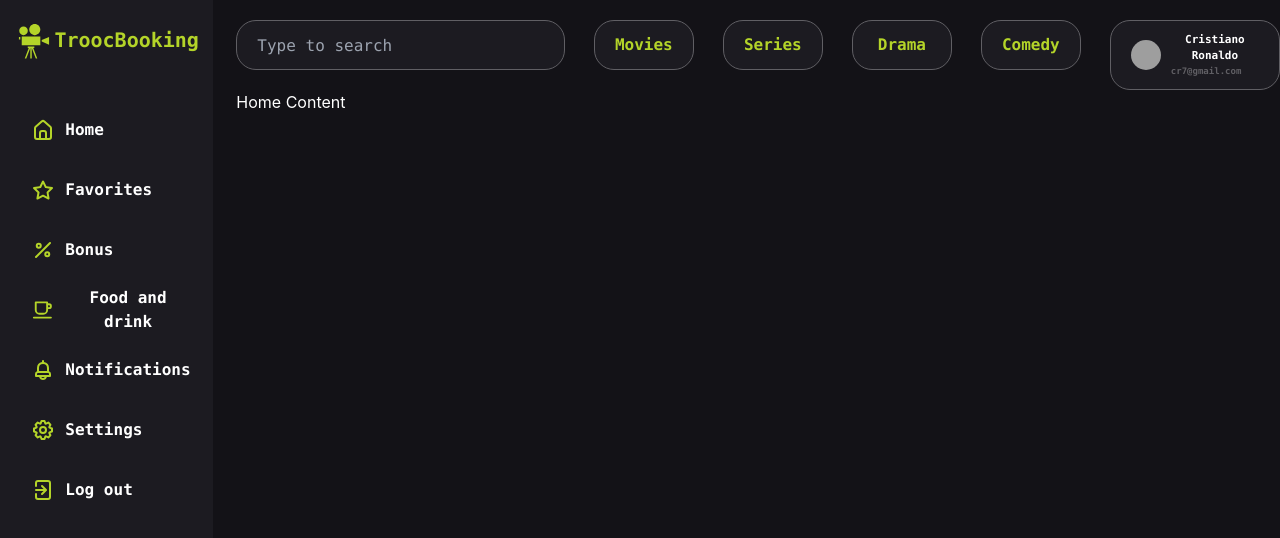
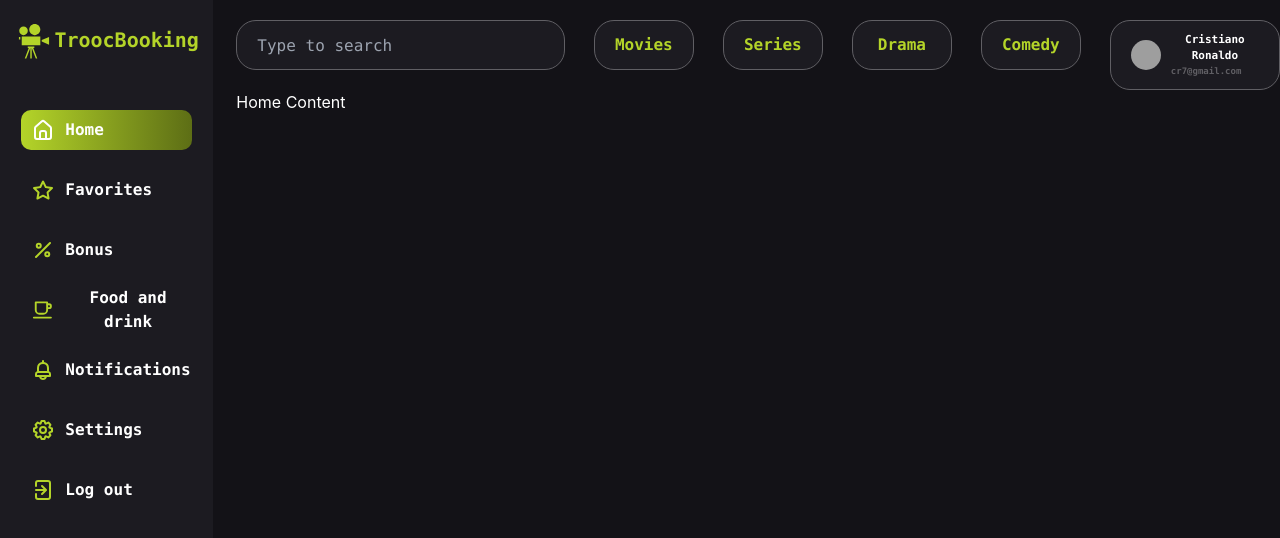
Before and after one commit to tticasso/TroocBooking, a React (Create React App) app in the folder troocboking/: page / in a window 1280 px wide. Shown: the top 538 px of the page. Built offline with nearby package versions, Linux system fonts and the light colour scheme; grey boxes are pictures that could not be loaded.

Commit message:
TROOC-9 Bugfix

```diff
--- a/troocboking/src/components/SideBarList.js
+++ b/troocboking/src/components/SideBarList.js
@@ -1,23 +1,16 @@
 import React, { useState } from 'react';
 
-export default function SideBarList({ list, onSelect }) {
-    const [selected, setSelected] = useState(null);
-
-    const handleSelect = (index) => {
-        setSelected(index);
-        onSelect(index);
-    };
-
+export default function SideBarList({ list, selectedIndex, onSelect }) {
     return (
         <div className="w-full flex justify-center">
             <div className="w-4/5 flex flex-col">
                 {list.map((item, index) => (
                     <button
                         key={index}
-                        onClick={() => handleSelect(index)}
-                        className={`h-[40px] rounded-[10px] pl-[10px] flex items-center mt-[20px] gap-[10px] ${selected === index ? 'bg-gradient-to-r from-[#B4D429] to-[#5D6E15]' : ''}`}
+                        onClick={() => onSelect(index)}
+                        className={`h-[40px] rounded-[10px] pl-[10px] flex items-center mt-[20px] gap-[10px] ${selectedIndex === index ? 'bg-gradient-to-r from-[#B4D429] to-[#5D6E15]' : ''}`}
                     >
-                        {React.cloneElement(item.icon, { color: selected === index ? '#ffffff' : '#B4D429' })}
+                        {React.cloneElement(item.icon, { color: selectedIndex === index ? '#ffffff' : '#B4D429' })}
                         <p className="font-mono font-bold text-[16px] text-[#ffffff]">{item.name}</p>
                     </button>
                 ))}
--- a/troocboking/src/components/Sidebar.js
+++ b/troocboking/src/components/Sidebar.js
@@ -1,6 +1,6 @@
 import SidebarList from "./SideBarList";
 
-export default function Sidebar({ list, onSelect }) {
+export default function Sidebar({ list, selectedIndex, onSelect }) {
     return (
         <div className="w-full h-full bg-[#1C1B21]">
             <div className="w-full flex justify-center items-center">
@@ -14,7 +14,8 @@ export default function Sidebar({ list, onSelect }) {
             <div className="w-full mt-[30px]">
                 <SidebarList
                     list={list}
-                    onSelect={onSelect} />
+                    onSelect={onSelect}
+                    selectedIndex={selectedIndex} />
             </div>
         </div>
     );
--- a/troocboking/src/pages/Homepage.js
+++ b/troocboking/src/pages/Homepage.js
@@ -1,9 +1,11 @@
 import { useState } from 'react';
 import Header from "../components/Header";
-import Sidebar from "../components/Sidebar";
+import SideBarList from "../components/SideBarList";
 import { UilEstate, UilFavorite, UilPercentage, UilCoffee, UilBell, UilCog, UilSignout } from '@iconscout/react-unicons';
+import Sidebar from '../components/Sidebar';
 
 export default function Homepage() {
+    // Initialize selectedIndex to 0 to set the default selection to the first sidebar item
     const [selectedIndex, setSelectedIndex] = useState(0);
 
     const list = [
@@ -63,6 +65,7 @@ export default function Homepage() {
             <div className="w-1/6">
                 <Sidebar
                     list={list}
+                    selectedIndex={selectedIndex}
                     onSelect={setSelectedIndex}
                 />
             </div>
```
